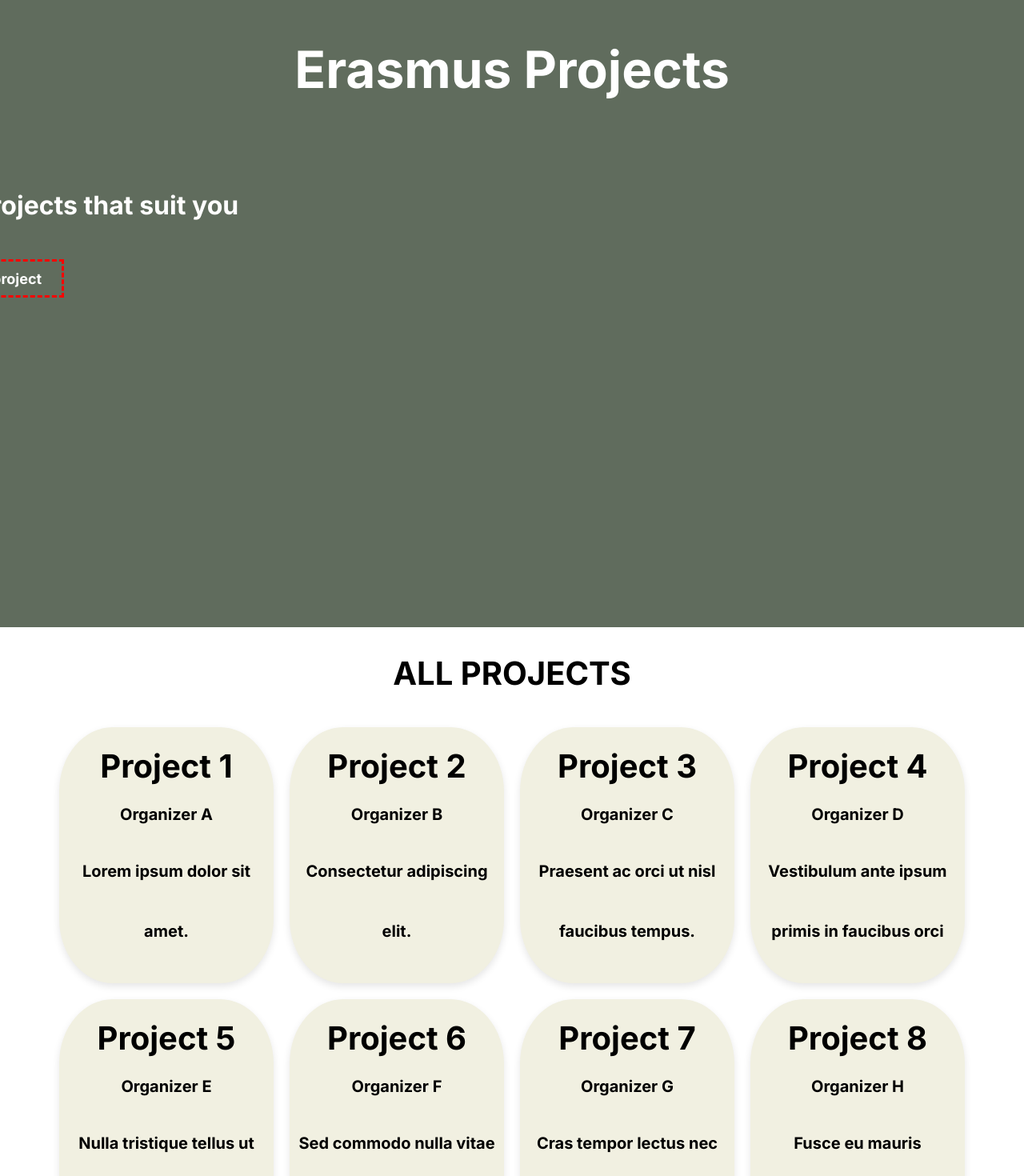
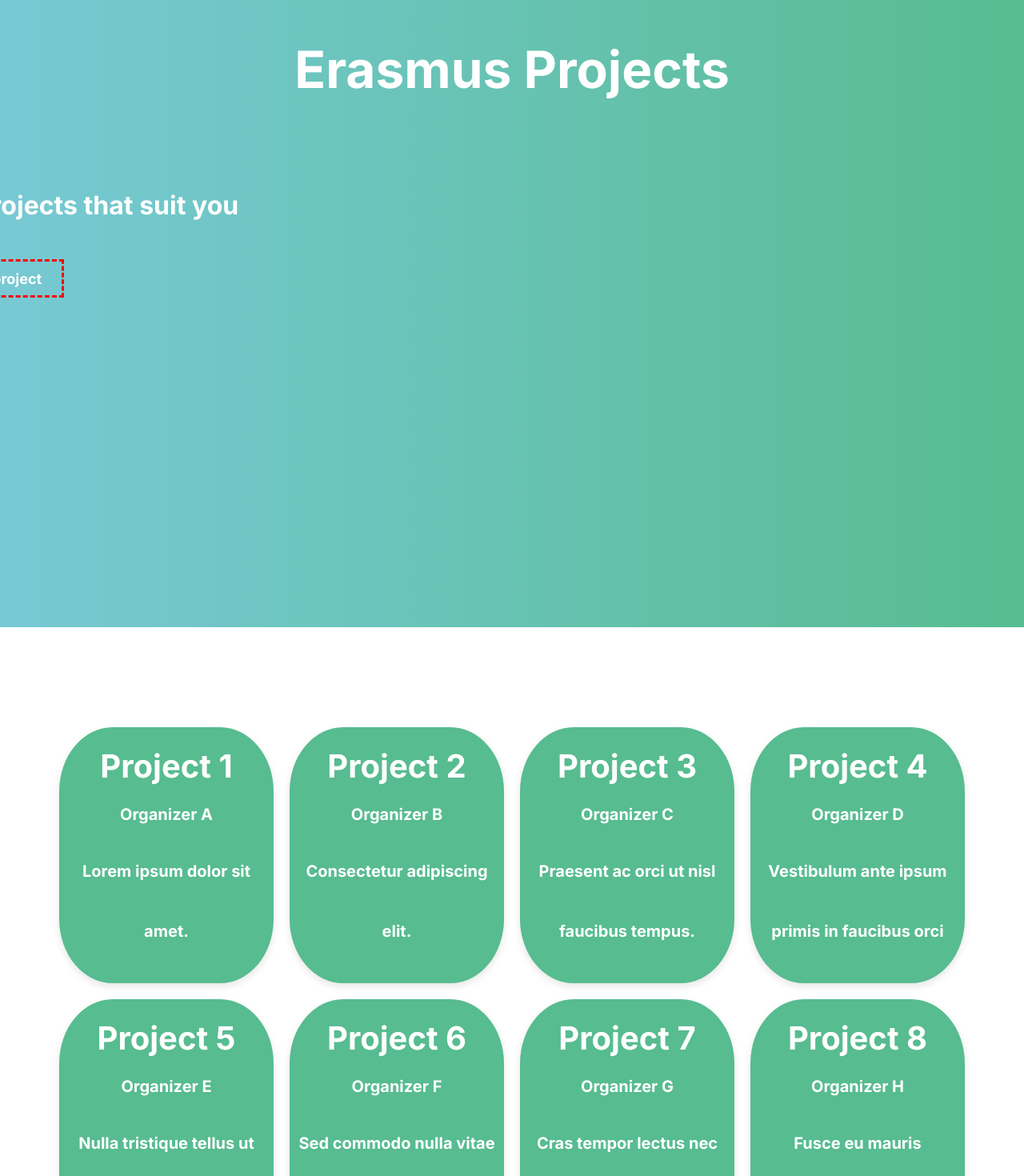
Before and after one commit to DvScriptsSK/erasmus-matching-platform, a React (Create React App) app: page / in a window 1280 px wide. Shown: the top 1470 px of the page at 80% size. Built offline with nearby package versions, Linux system fonts and the light colour scheme.

Commit message:
css change

```diff
--- a/src/App.css
+++ b/src/App.css
@@ -14,7 +14,8 @@
 .header {
     text-align: center;
     height: 98vh;
-    background-color: #606C5D;
+    background-color: #41a329;
+    background-image: linear-gradient(to right, #77C9D4 , #57BC90);
     padding: 0;
     margin: 0;
     width: 100%;
--- a/src/components/project-list/project.css
+++ b/src/components/project-list/project.css
@@ -25,7 +25,8 @@
   }
 
   .project-list-container > .project-list {
-    background-color: #f1f0e1;
+    background-color: #57BC90;
+    color: white;
     flex: 0 0 calc(25% - 20px);
     height: 20rem;
     margin: 10px;
@@ -43,14 +44,14 @@
   .project-list-organizer {
     position: relative;
     font-size: 20px;
-    color: black;
+    color: white;
     top: -5rem;
   }
 
   .project-list-title {
     position: relative;
     font-size: 40px;
-    color: black;
+    color: white;
     top: -1.5rem;
   }
 
@@ -58,7 +59,7 @@
     position: relative;
     font-size: 20px;
     top: -6.5rem;
-    color: black;
+    color: white;
   }
 
   .project-list-des {
@@ -69,7 +70,7 @@
   }
   .project-list-container-title {
     font-size: 40px;
-    color: black;
+    color: white;
     text-align: center;
     font-weight: 900;
 
```
